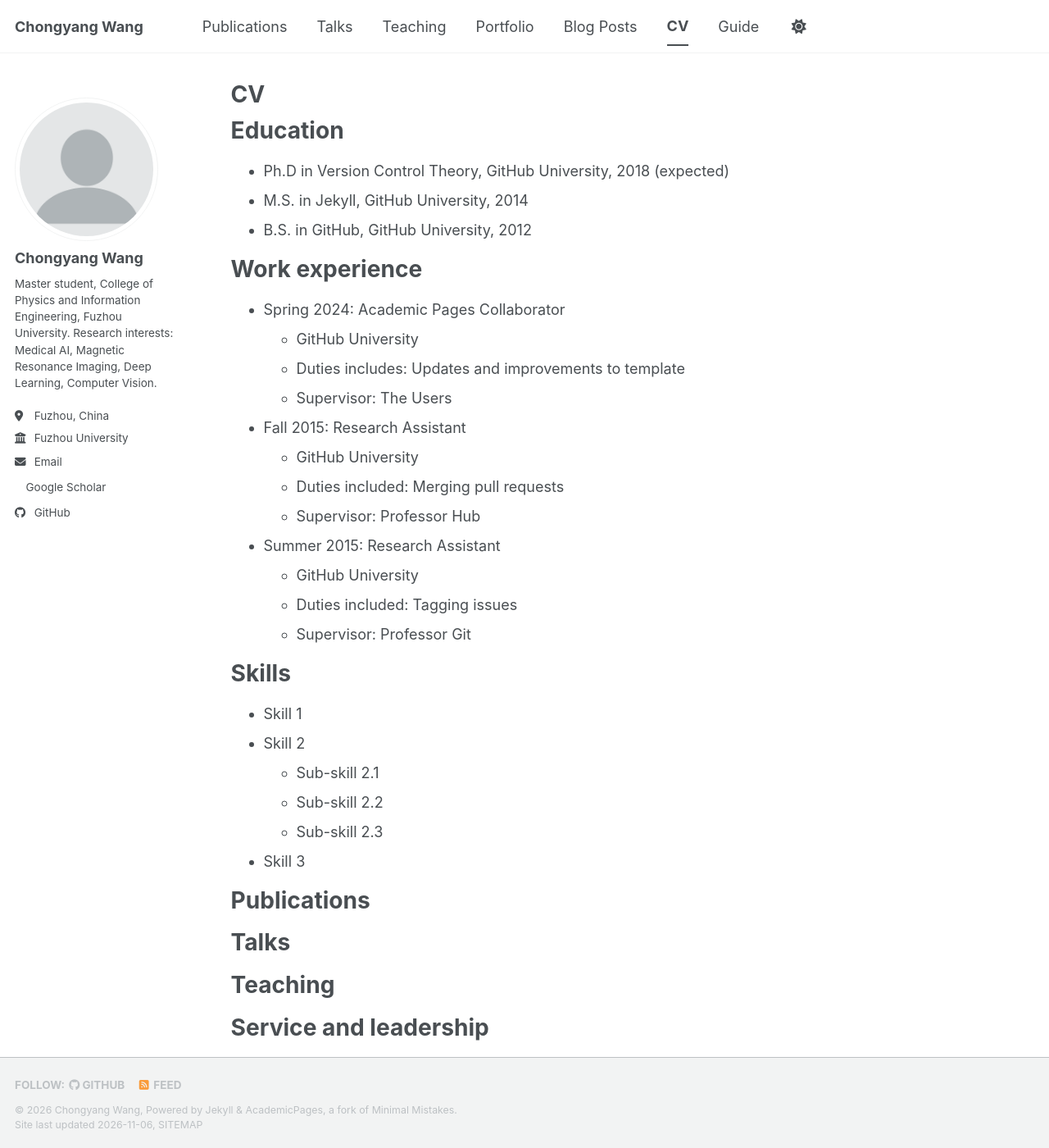
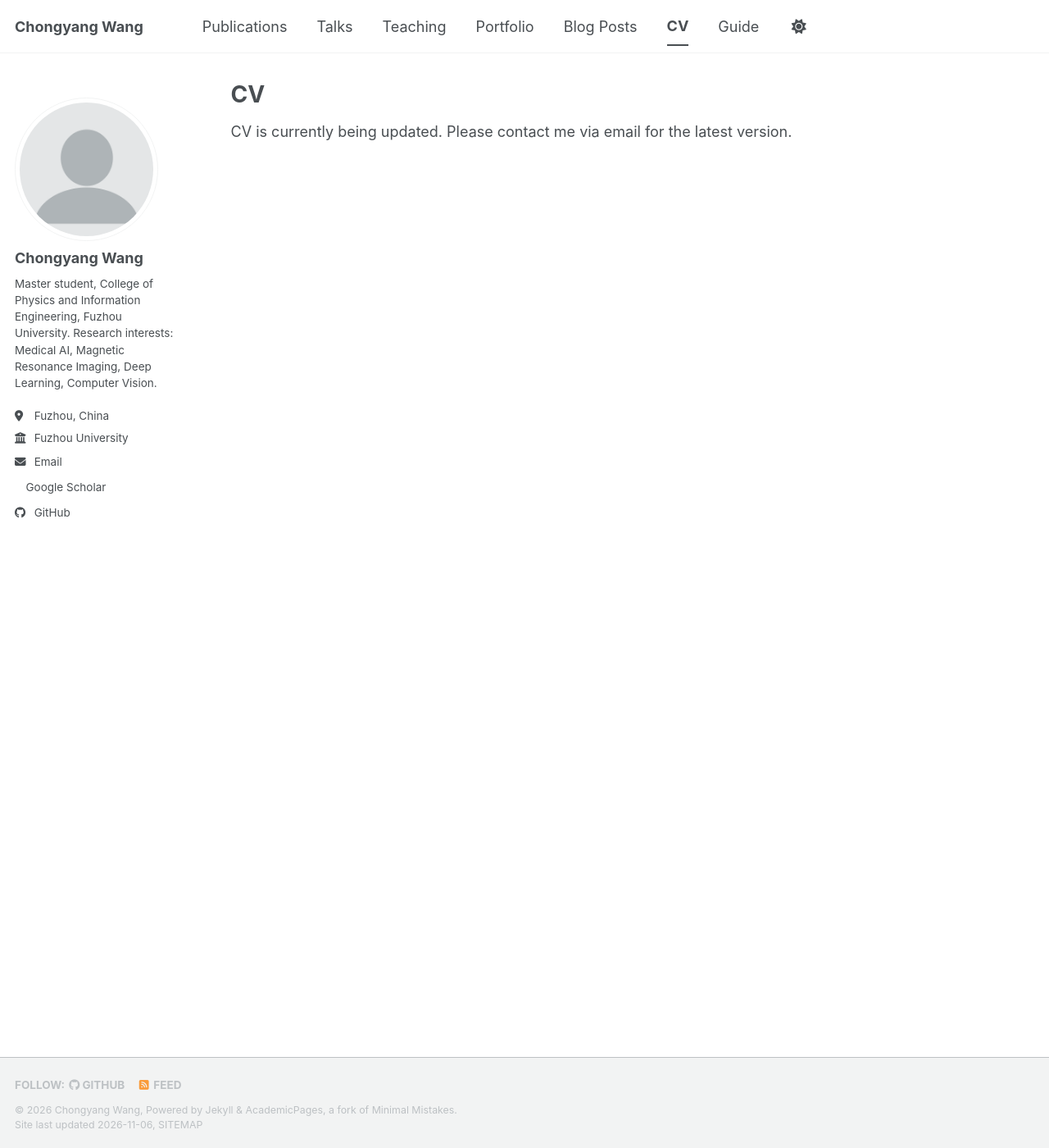
Before and after one commit to ChongyangWang1/chongyangwang1.github.io, a Jekyll site: the page built from _pages/cv.md, in a window 1280 px wide and 1400 px high. Shown: the whole window at 82% size. Built offline with Jekyll 4.4.1, drawn with Linux system fonts in a browser that asks for light colours; a script bundle is joined from its source files by our own code; a style sheet for code colours, icons or effects is not loaded.

Commit message:
Update cv.md

```diff
--- a/_pages/cv.md
+++ b/_pages/cv.md
@@ -5,60 +5,7 @@ permalink: /cv/
 author_profile: true
 redirect_from:
   - /resume
+
 ---
 
-{% include base_path %}
-
-Education
-======
-* Ph.D in Version Control Theory, GitHub University, 2018 (expected)
-* M.S. in Jekyll, GitHub University, 2014
-* B.S. in GitHub, GitHub University, 2012
-
-Work experience
-======
-* Spring 2024: Academic Pages Collaborator
-  * GitHub University
-  * Duties includes: Updates and improvements to template
-  * Supervisor: The Users
-
-* Fall 2015: Research Assistant
-  * GitHub University
-  * Duties included: Merging pull requests
-  * Supervisor: Professor Hub
-
-* Summer 2015: Research Assistant
-  * GitHub University
-  * Duties included: Tagging issues
-  * Supervisor: Professor Git
-
-Skills
-======
-* Skill 1
-* Skill 2
-  * Sub-skill 2.1
-  * Sub-skill 2.2
-  * Sub-skill 2.3
-* Skill 3
-
-Publications
-======
-  <ul>{% for post in site.publications reversed %}
-    {% include archive-single-cv.html %}
-  {% endfor %}</ul>
-
-Talks
-======
-  <ul>{% for post in site.talks reversed %}
-    {% include archive-single-talk-cv.html  %}
-  {% endfor %}</ul>
-
-Teaching
-======
-  <ul>{% for post in site.teaching reversed %}
-    {% include archive-single-cv.html %}
-  {% endfor %}</ul>
-
-Service and leadership
-======
-* Currently signed in to 43 different slack teams
+CV is currently being updated. Please contact me via email for the latest version.
```
